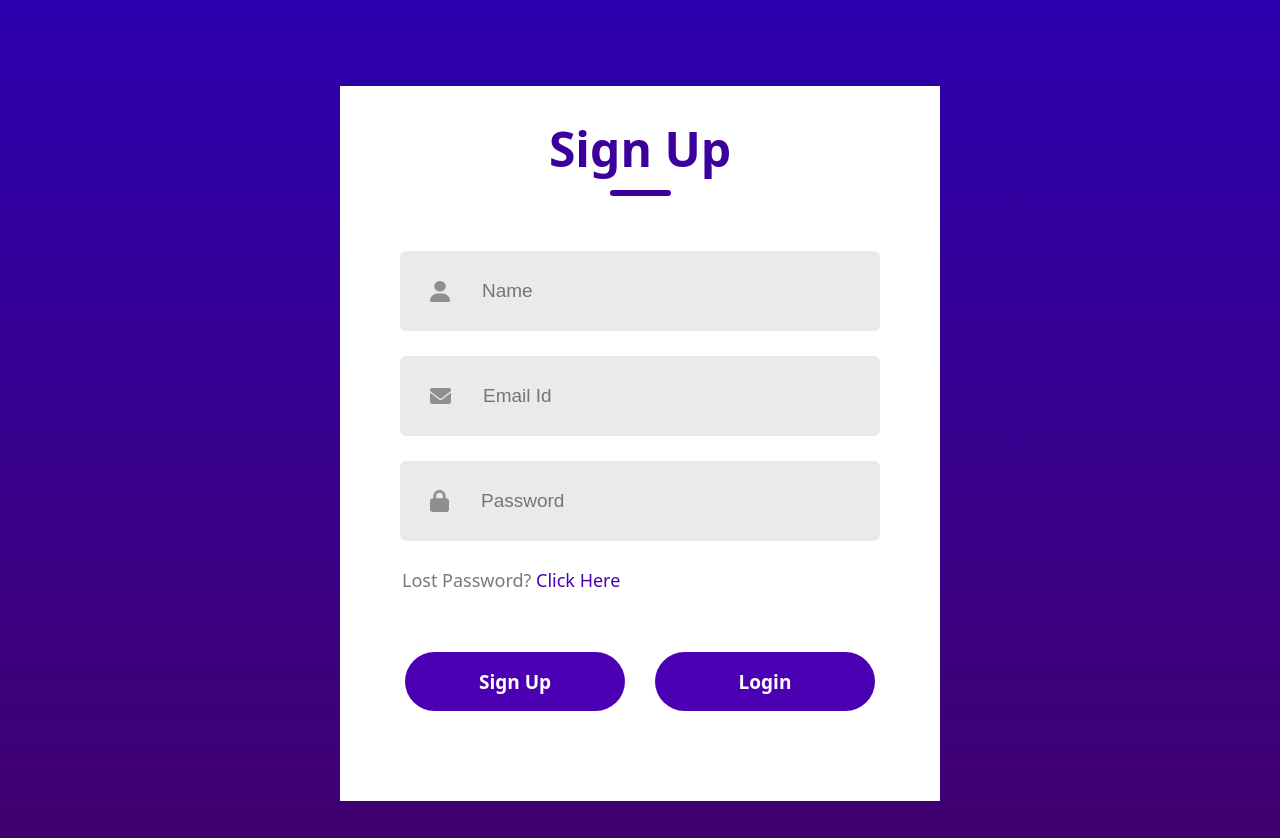
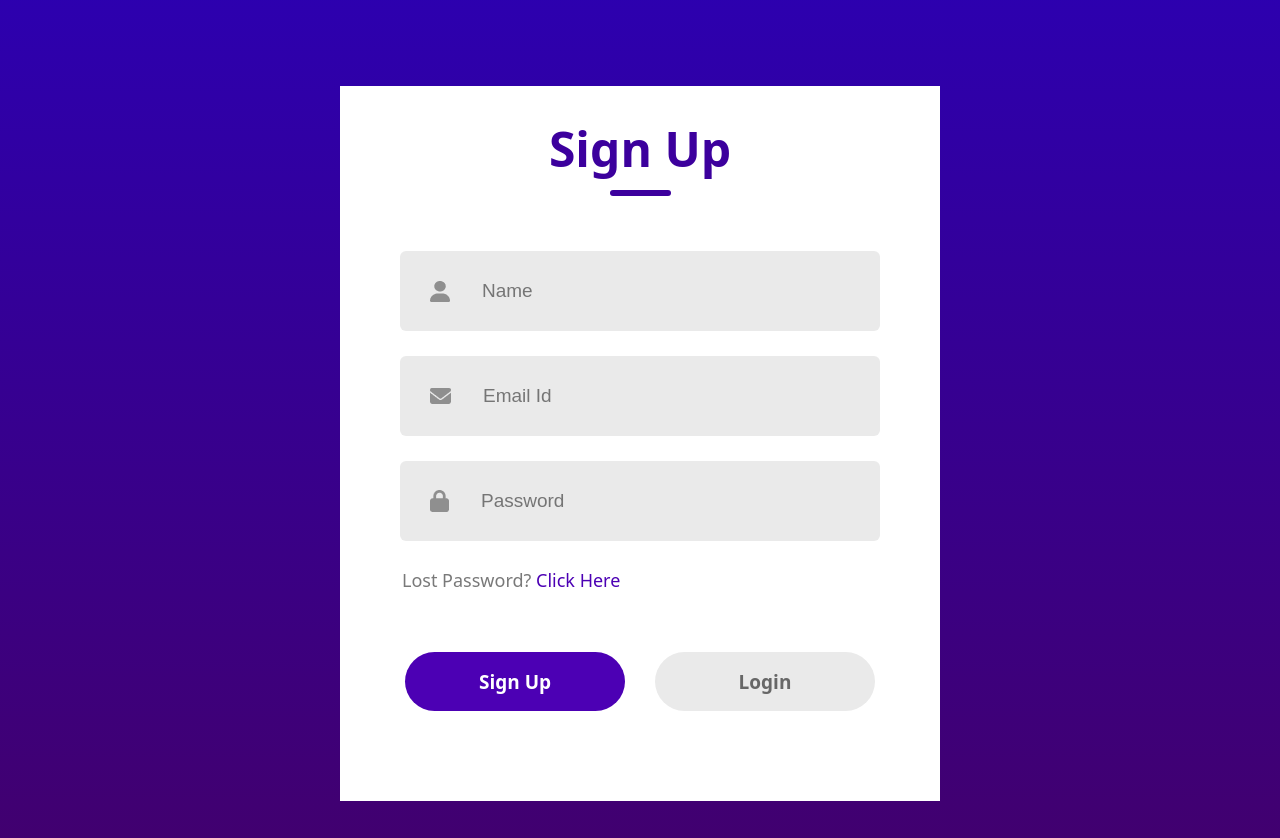
Before and after one commit to MG10327/SignUpForm-FrontEnd, a React (Vite) app: page / in a window 1280 px wide. Shown: the part 114-952 px from the top of the page. Built offline with nearby package versions, Linux system fonts and the light colour scheme.

Commit message:
add dynamic button classnames and text

```diff
--- a/src/components/LoginSignup/LoginSignup.jsx
+++ b/src/components/LoginSignup/LoginSignup.jsx
@@ -1,4 +1,4 @@
-import React from 'react'
+import React, { useState } from 'react'
 import './LoginSignup.scss'
 
 import user_icon from '../../assets/person.png'
@@ -6,10 +6,13 @@
 import password_icon from '../../assets/password.png'
 
 const LoginSignup = () => {
+
+    const [action, setAction] = useState("Sign Up")
+
   return (
     <div className="container">
         <div className="header">
-            <div className="text">Sign Up</div>
+            <div className="text">{action}</div>
             <div className="underline"></div>
         </div>
         <div className="inputs">
@@ -31,8 +34,8 @@
         </div>
         <div className="forgot-password">Lost Password? <span>Click Here</span></div>
         <div className="submit-container">
-            <div className="submit">Sign Up</div>
-            <div className="submit">Login</div>
+            <div className={action==="Login"?"submit gray" : "submit"}>Sign Up</div>
+            <div className={action==="Sign Up"?"submit gray" : "submit"}>Login</div>
         </div>
     </div>
   )
--- a/src/components/LoginSignup/LoginSignup.scss
+++ b/src/components/LoginSignup/LoginSignup.scss
@@ -91,4 +91,9 @@
         font-weight: 700;
         cursor: pointer;
     }
+
+    .gray {
+        background: #eaeaea;
+        color: #676767;
+    }
 }
```
